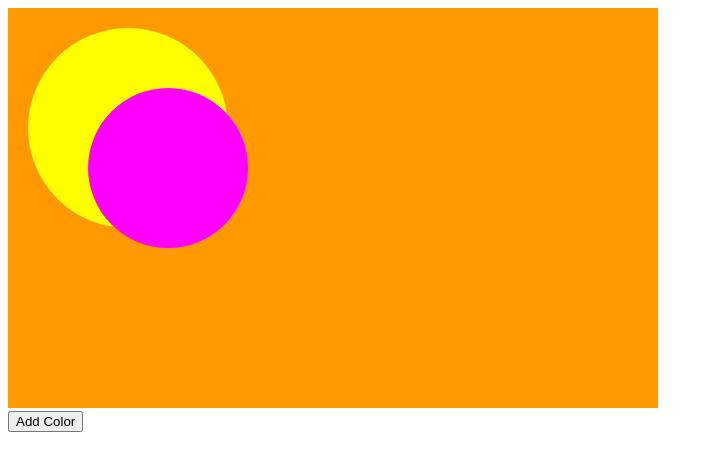
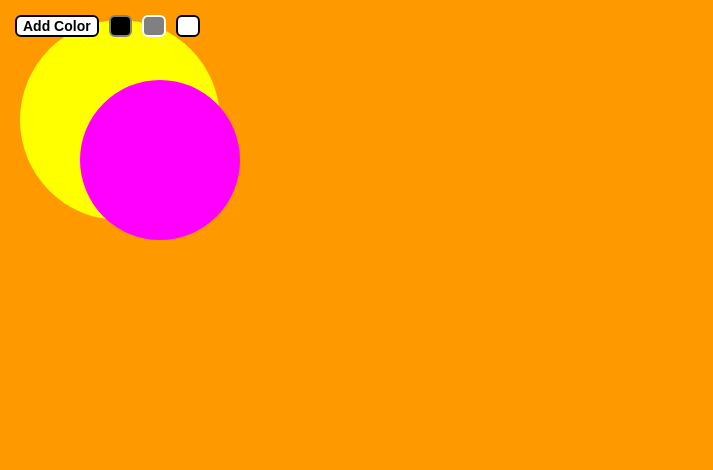
Before and after one commit to migurski/Chromatron, a React app: page / in a window 1280 px wide. Shown: the whole page, without its empty margins (0-713 px from the left). Built offline with nearby package versions, Linux system fonts and the light colour scheme.

Commit message:
Positioned buttons for adding color and setting background

```diff
--- a/src/index.css
+++ b/src/index.css
@@ -1,4 +1,10 @@
 body
+{
+    margin: 0;
+    padding: 0;
+}
+
+body, button
 {
     font-family: Droid Sans, DroidSans, sans-serif;
     font-size: 12px;
@@ -12,7 +18,8 @@ input[type='text']
     color: #4A4A4A;
 }
 
-h3
+h3, button
 {
+    font-weight: bold;
     font-size: 14px;
 }
--- a/src/index.js
+++ b/src/index.js
@@ -117,13 +117,27 @@ class Field extends React.Component
         this.setState({stack: stack, active: index});
     }
 
-    addColor()
+    addColor(event)
     {
-        var color = {id: this.state.index++, fill: new Fill('#808080'), x: 160, y: 160, r: 80},
+        var rect = event.target.getBoundingClientRect(),
+            radius = Math.floor(rect.right/2 - rect.left/2),
+            x = Math.floor(rect.left + radius),
+            y = Math.floor(rect.bottom + radius + 10);
+
+        var color = {id: this.state.index++, fill: new Fill('#808080'), x: x, y: y, r: radius},
             colors = this.state.colors.slice();
 
         colors.push(color);
         this.setState({colors: colors, index: this.state.index});
+
+        var stack = this.state.stack.slice(),
+            index = colors.indexOf(color);
+
+        stack.unshift(index);
+        stack.splice(2);
+        this.setState({stack: stack, active: index});
+
+        event.preventDefault();
     }
 
     updateColor(color)
@@ -199,7 +213,9 @@ class Field extends React.Component
 
         return (
             <div>
-              <svg ref={this.onRendered} xmlns="http://www.w3.org/2000/svg" width="650" height="400">
+              <svg ref={this.onRendered} xmlns="http://www.w3.org/2000/svg" style={{
+                position: 'fixed', left: 0, top: 0, width: '100%', height: '100%'
+                }}>
                 <rect width="100%" height="100%" onClick={this.onClickedBackground} style={{fill: '#f90'}} />
                 {circles}
                 {control}
@@ -207,8 +223,27 @@ class Field extends React.Component
               <div style={{position: 'fixed', top: 0, right: 0, height: '100%'}}>
                 {forms}
               </div>
-              <form>
-                <button onClick={this.addColor}>Add Color</button>
+              <form style={{position: 'absolute', left: 15, top: 15}}>
+                <button onClick={this.addColor} style={{
+                    marginRight: 10,
+                    backgroundColor: 'white', color: 'black',
+                    border: '2px solid black', borderRadius: 6, cursor: 'pointer'
+                    }}>Add Color</button>
+                <button style={{
+                    marginRight: 10,
+                    backgroundColor: 'black',
+                    border: '2px solid gray', borderRadius: 6, cursor: 'pointer'
+                    }}>&nbsp;&nbsp;</button>
+                <button style={{
+                    marginRight: 10,
+                    backgroundColor: 'gray',
+                    border: '2px solid white', borderRadius: 6, cursor: 'pointer'
+                    }}>&nbsp;&nbsp;</button>
+                <button style={{
+                    marginRight: 10,
+                    backgroundColor: 'white',
+                    border: '2px solid black', borderRadius: 6, cursor: 'pointer'
+                    }}>&nbsp;&nbsp;</button>
               </form>
             </div>
         );
```
